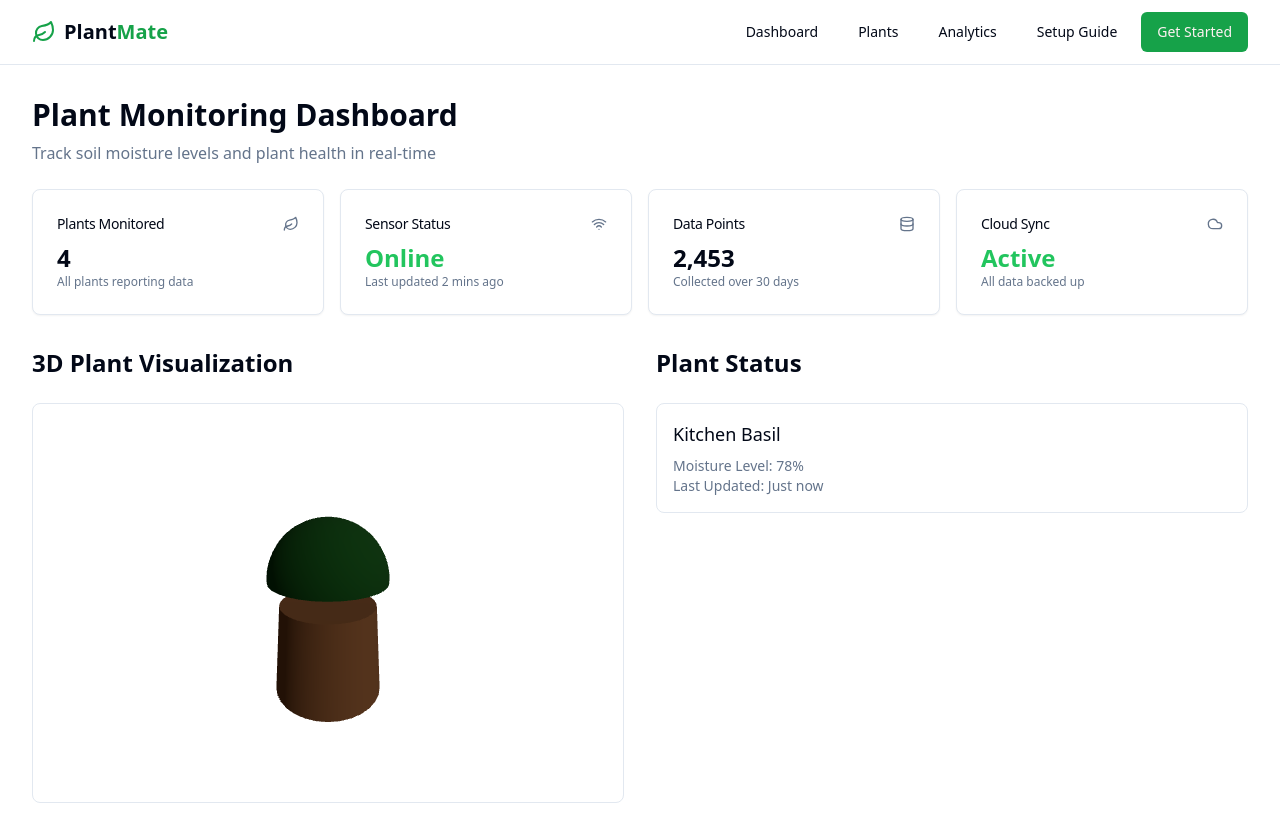
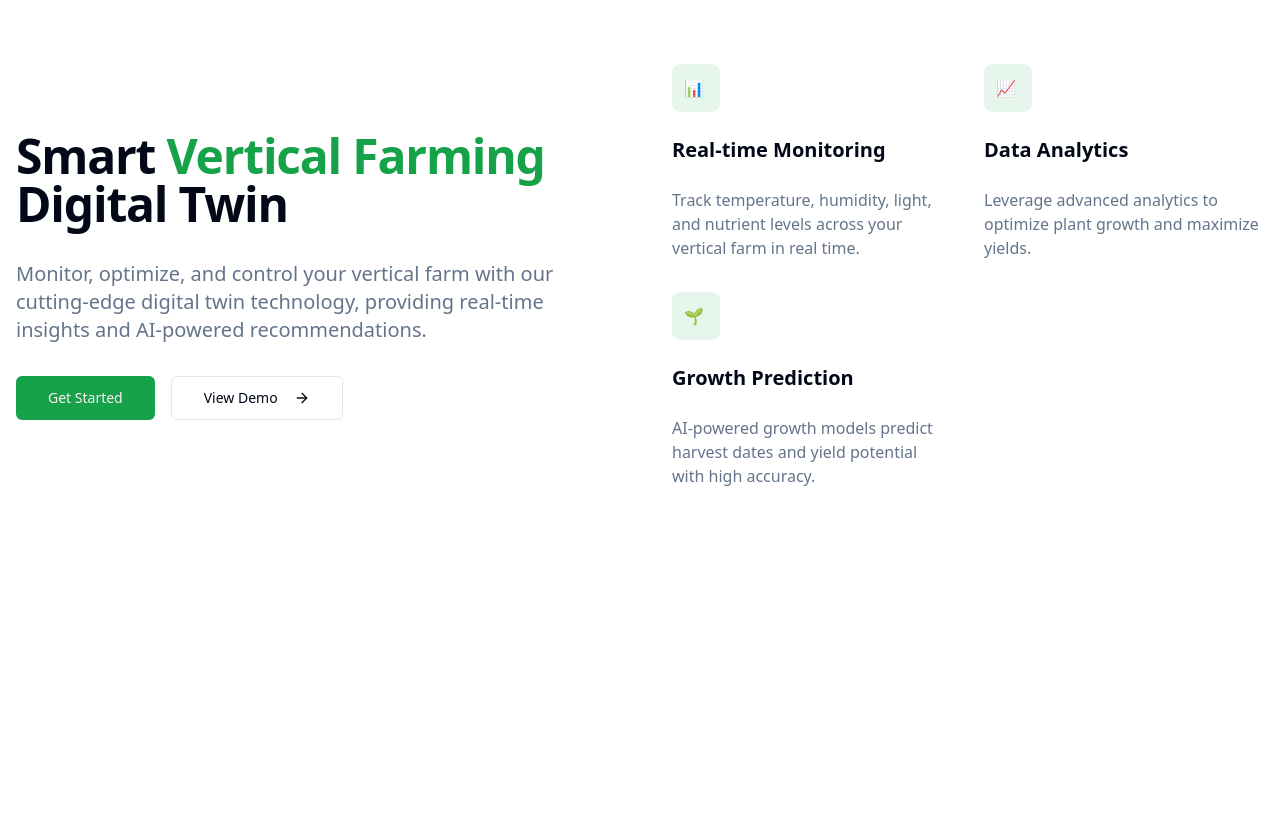
Before and after one commit to fadiliot/thriving-plant-data-hub, a React (Vite) app: page / in a window 1280 px wide. After the commit the page ends 800 px from the top, so only its background shows below. Built offline with nearby package versions, Linux system fonts and the light colour scheme.

Commit message:
Refactor: Improve plant model and add intro page
- Improved the plant model.
- Added an intro page.
- Made the website scrollable.

```diff
--- a/src/App.tsx
+++ b/src/App.tsx
@@ -3,8 +3,9 @@ import { Toaster } from "@/components/ui/toaster";
 import { Toaster as Sonner } from "@/components/ui/sonner";
 import { TooltipProvider } from "@/components/ui/tooltip";
 import { QueryClient, QueryClientProvider } from "@tanstack/react-query";
-import { BrowserRouter, Routes, Route } from "react-router-dom";
+import { BrowserRouter, Routes, Route, Navigate } from "react-router-dom";
 import Index from "./pages/Index";
+import Intro from "./pages/Intro";
 import Plants from "./pages/Plants";
 import Analytics from "./pages/Analytics";
 import Setup from "./pages/Setup";
@@ -19,7 +20,8 @@ const App = () => (
       <Sonner />
       <BrowserRouter>
         <Routes>
-          <Route path="/" element={<Index />} />
+          <Route path="/" element={<Intro />} />
+          <Route path="/dashboard" element={<Index />} />
           <Route path="/plants" element={<Plants />} />
           <Route path="/analytics" element={<Analytics />} />
           <Route path="/setup" element={<Setup />} />
--- a/src/components/Navbar.tsx
+++ b/src/components/Navbar.tsx
@@ -15,7 +15,7 @@ const Navbar = () => {
         </div>
         <div className="flex flex-1 items-center justify-end space-x-4">
           <nav className="flex items-center space-x-2">
-            <Link to="/">
+            <Link to="/dashboard">
               <Button variant="ghost">Dashboard</Button>
             </Link>
             <Link to="/plants">
@@ -27,7 +27,9 @@ const Navbar = () => {
             <Link to="/setup">
               <Button variant="ghost">Setup Guide</Button>
             </Link>
-            <Button variant="default">Get Started</Button>
+            <Link to="/">
+              <Button variant="default">Home</Button>
+            </Link>
           </nav>
         </div>
       </div>
--- a/src/components/Plant3D.tsx
+++ b/src/components/Plant3D.tsx
@@ -5,17 +5,36 @@ import { Suspense } from "react";
 import { Color } from "three";
 
 function PlantModel() {
-  // Using a basic pot model for now - you can replace this with your own 3D model
   return (
-    <mesh position={[0, -1, 0]}>
-      <cylinderGeometry args={[1, 1.2, 2, 32]} />
-      <meshStandardMaterial color={new Color("#825c3c")} />
-      {/* Simple plant representation */}
-      <mesh position={[0, 1.5, 0]}>
-        <sphereGeometry args={[1.2, 32, 32, 0, Math.PI * 2, 0, Math.PI / 2]} />
+    <group>
+      {/* Pot */}
+      <mesh position={[0, -1, 0]}>
+        <cylinderGeometry args={[1, 1.2, 2, 32]} />
+        <meshStandardMaterial color={new Color("#654321")} roughness={0.7} />
+      </mesh>
+
+      {/* Soil */}
+      <mesh position={[0, -0.1, 0]}>
+        <cylinderGeometry args={[0.9, 0.9, 0.2, 32]} />
+        <meshStandardMaterial color={new Color("#3b2507")} roughness={1} />
+      </mesh>
+
+      {/* Plant stem */}
+      <mesh position={[0, 0.5, 0]}>
+        <cylinderGeometry args={[0.05, 0.08, 1.2, 8]} />
         <meshStandardMaterial color={new Color("#2d5a27")} />
       </mesh>
-    </mesh>
+
+      {/* Leaves */}
+      {[0, 60, 120, 180, 240, 300].map((rotation, index) => (
+        <group key={index} rotation={[0, (rotation * Math.PI) / 180, 0]}>
+          <mesh position={[0.3, 0.8, 0]} rotation={[0.3, 0, 0.5]}>
+            <sphereGeometry args={[0.2, 16, 16, 0, Math.PI * 2, 0, Math.PI / 2]} />
+            <meshStandardMaterial color={new Color("#3a7a34")} />
+          </mesh>
+        </group>
+      ))}
+    </group>
   );
 }
 
@@ -23,7 +42,7 @@ export default function Plant3D() {
   return (
     <div className="h-[400px] w-full rounded-lg border">
       <Canvas
-        camera={{ position: [0, 2, 5], fov: 75 }}
+        camera={{ position: [3, 3, 5], fov: 60 }}
         shadows
       >
         <ambientLight intensity={0.5} />
--- /dev/null
+++ b/src/pages/Intro.tsx
@@ -0,0 +1,65 @@
+
+import { Link } from "react-router-dom";
+import { ArrowRight } from "lucide-react";
+import { Button } from "@/components/ui/button";
+
+export default function Intro() {
+  return (
+    <div className="min-h-screen bg-background">
+      <div className="container mx-auto px-4 py-16">
+        <div className="grid gap-16 md:grid-cols-2 items-center">
+          <div className="space-y-8">
+            <h1 className="text-5xl font-bold tracking-tight">
+              Smart <span className="text-primary">Vertical Farming</span> Digital Twin
+            </h1>
+            <p className="text-xl text-muted-foreground">
+              Monitor, optimize, and control your vertical farm with our cutting-edge digital twin technology, providing real-time insights and AI-powered recommendations.
+            </p>
+            <div className="flex gap-4">
+              <Link to="/dashboard">
+                <Button size="lg">Get Started</Button>
+              </Link>
+              <Link to="/demo">
+                <Button variant="outline" size="lg">
+                  View Demo <ArrowRight className="ml-2" />
+                </Button>
+              </Link>
+            </div>
+          </div>
+
+          <div className="grid gap-8 md:grid-cols-2">
+            <div className="space-y-6">
+              <div className="h-12 w-12 bg-primary/10 rounded-lg flex items-center justify-center">
+                <div className="h-6 w-6 text-primary">📊</div>
+              </div>
+              <h3 className="text-xl font-semibold">Real-time Monitoring</h3>
+              <p className="text-muted-foreground">
+                Track temperature, humidity, light, and nutrient levels across your vertical farm in real time.
+              </p>
+            </div>
+
+            <div className="space-y-6">
+              <div className="h-12 w-12 bg-primary/10 rounded-lg flex items-center justify-center">
+                <div className="h-6 w-6 text-primary">📈</div>
+              </div>
+              <h3 className="text-xl font-semibold">Data Analytics</h3>
+              <p className="text-muted-foreground">
+                Leverage advanced analytics to optimize plant growth and maximize yields.
+              </p>
+            </div>
+
+            <div className="space-y-6">
+              <div className="h-12 w-12 bg-primary/10 rounded-lg flex items-center justify-center">
+                <div className="h-6 w-6 text-primary">🌱</div>
+              </div>
+              <h3 className="text-xl font-semibold">Growth Prediction</h3>
+              <p className="text-muted-foreground">
+                AI-powered growth models predict harvest dates and yield potential with high accuracy.
+              </p>
+            </div>
+          </div>
+        </div>
+      </div>
+    </div>
+  );
+}
```
